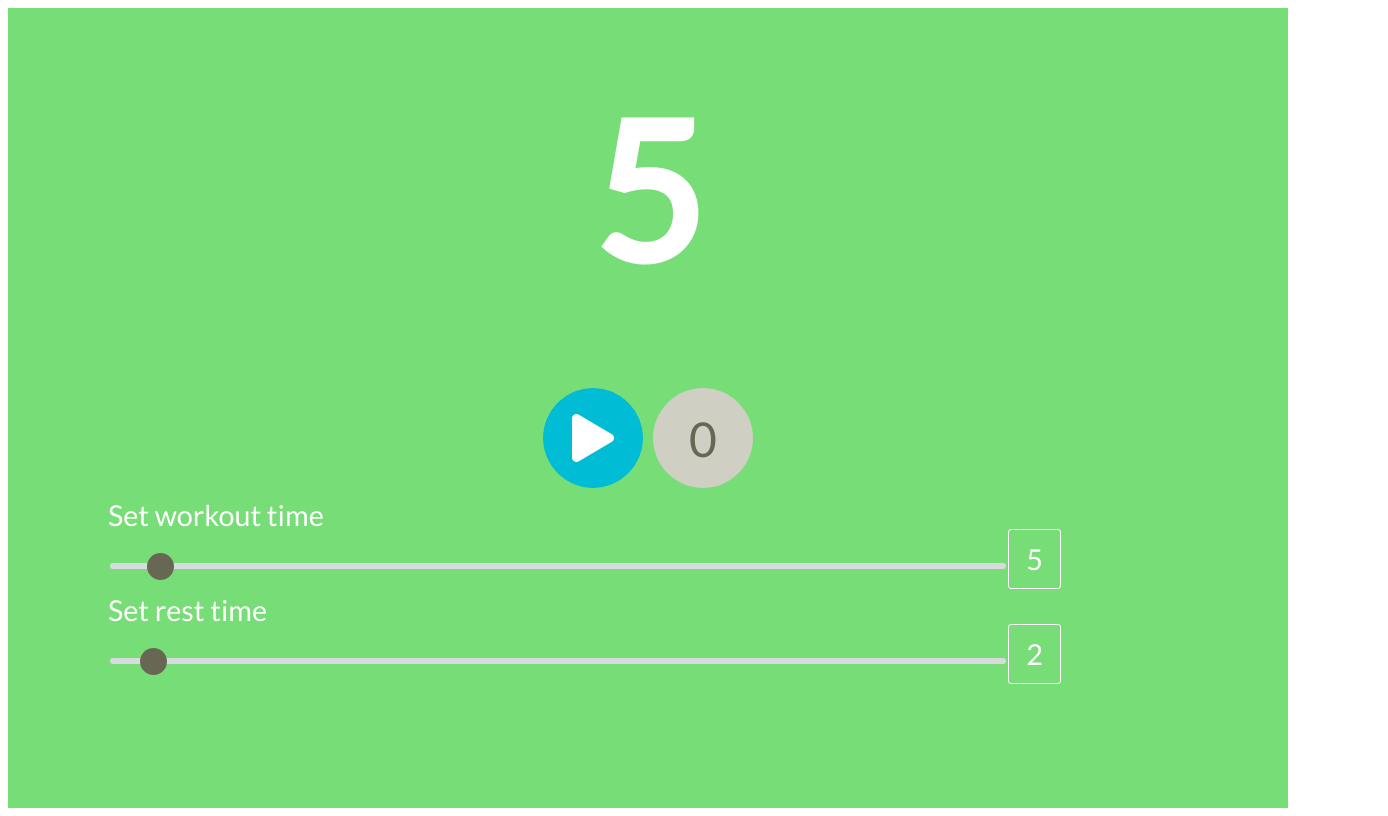
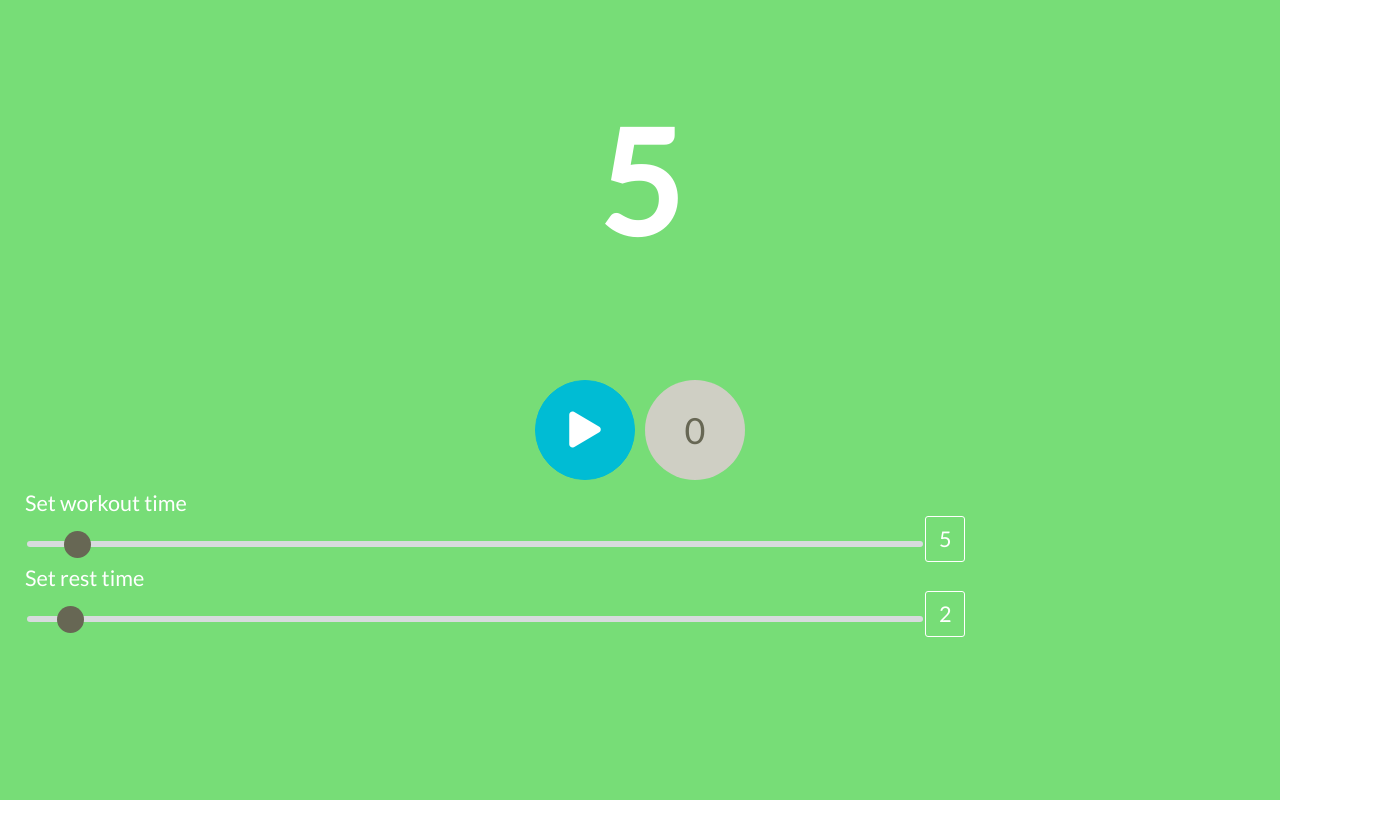
Before and after one commit to jcaguirre89/hiit-timers-frontend, a React (Create React App) app: page / in a window 1280 px wide. Shown: the whole page, 1388 px wide, since content can reach past the window. Built offline with nearby package versions, Linux system fonts and the light colour scheme.

Commit message:
small ui changes

```diff
--- a/src/components/TimerConfigForm.jsx
+++ b/src/components/TimerConfigForm.jsx
@@ -8,7 +8,7 @@ const FormContainer = styled.div`
     width: 100%;
     font-size: 0.3em;
     color: black;
-    margin-left: 200px;
+    margin-left: 50px;
 `;
 
 const ValueContainer = styled.span`
--- a/src/index.css
+++ b/src/index.css
@@ -1,8 +1,9 @@
 body {
     font-family: 'Lato', sans-serif;
-    font-size: 48px;
+    font-size: 36px;
     height: 100vh;
-    width: 100%;
+    width: 100vw;
+    margin: 0;
 }
 
 .outer {
```
